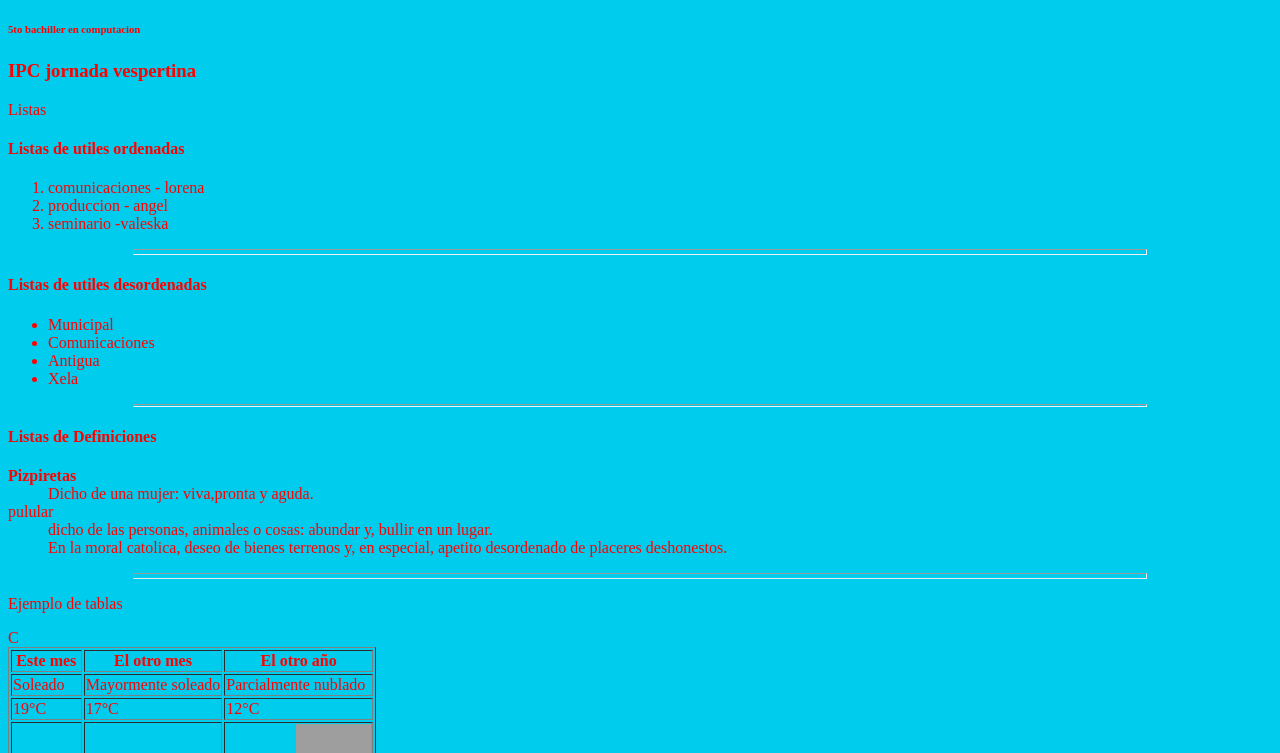
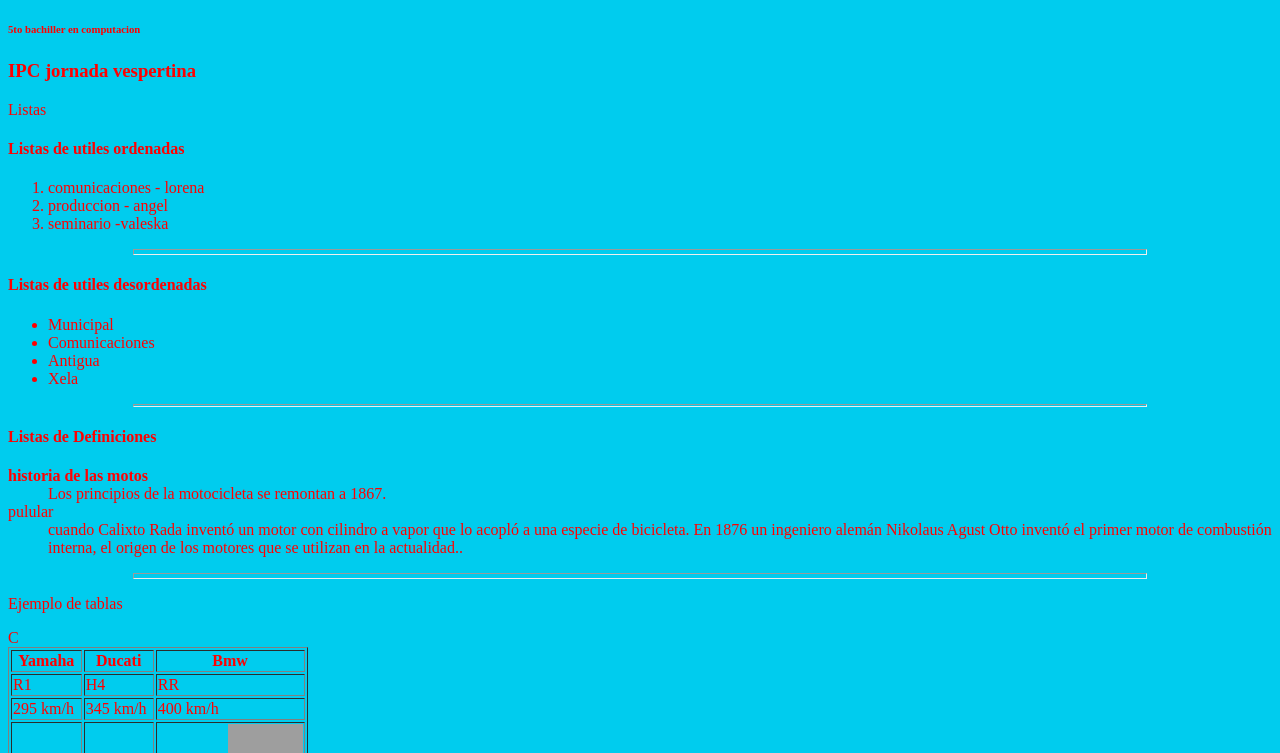
Before and after one commit to BryanAntonioPerezSantiago/trabajo, a plain HTML site: page index.html in a window 1280 px wide. Shown: the part 199-952 px from the top of the page. Drawn offline with Linux system fonts and the light colour scheme; grey boxes are pictures that could not be loaded.

Commit message:
Update index.html

```diff
--- a/index.html
+++ b/index.html
@@ -64,12 +64,10 @@ color: #ffffff
    <hr size="3" width="80%">
      <h4>Listas de Definiciones</h4>
  <dl>
-  <b><dt>Pizpiretas</dt></b>
-  <dd>Dicho de una mujer: viva,pronta y aguda.</dd>
+  <b><dt>historia de las motos</dt></b>
+  <dd>Los principios de la motocicleta se remontan a 1867.</dd>
     <dt>pulular</dt>
-    <dd>dicho de las personas, animales o cosas: abundar y, bullir en un lugar.</dd>
-    <dd>En la moral catolica, deseo de bienes terrenos y, en especial, apetito desordenado
-    de placeres deshonestos.</dd>
+    <dd>cuando Calixto Rada inventó un motor con cilindro a vapor que lo acopló a una especie de bicicleta. En 1876 un ingeniero alemán Nikolaus Agust Otto inventó el primer motor de combustión interna, el origen de los motores que se utilizan en la actualidad..</dd>
     </dl>
     <hr size="6" width="80%">
     <p id="tablas">Ejemplo de tablas</p>
@@ -77,31 +75,31 @@ color: #ffffff
 
     <tr>
 
-    <th>Este mes</th>
+    <th>Yamaha</th>
 
-    <th>El otro mes</th>
+    <th>Ducati</th>
 
-    <th>El otro año</th>
+    <th>Bmw</th>
 
     </tr>
 
     <tr>
 
-    <td>Soleado</td>
+    <td>R1</td>
 
-    <td>Mayormente soleado</td>
+    <td>H4</td>
 
-    <td>Parcialmente nublado</td>
+    <td>RR</td>
 
     </tr>
 
     <tr>
 
-    <td>19°C</td>
+    <td>295 km/h</td>
 C
-    <td>17°C</td>
+    <td>345 km/h</td>
 
-    <td>12°C</td>
+    <td>400 km/h</td>
 
     </tr>
 
```
